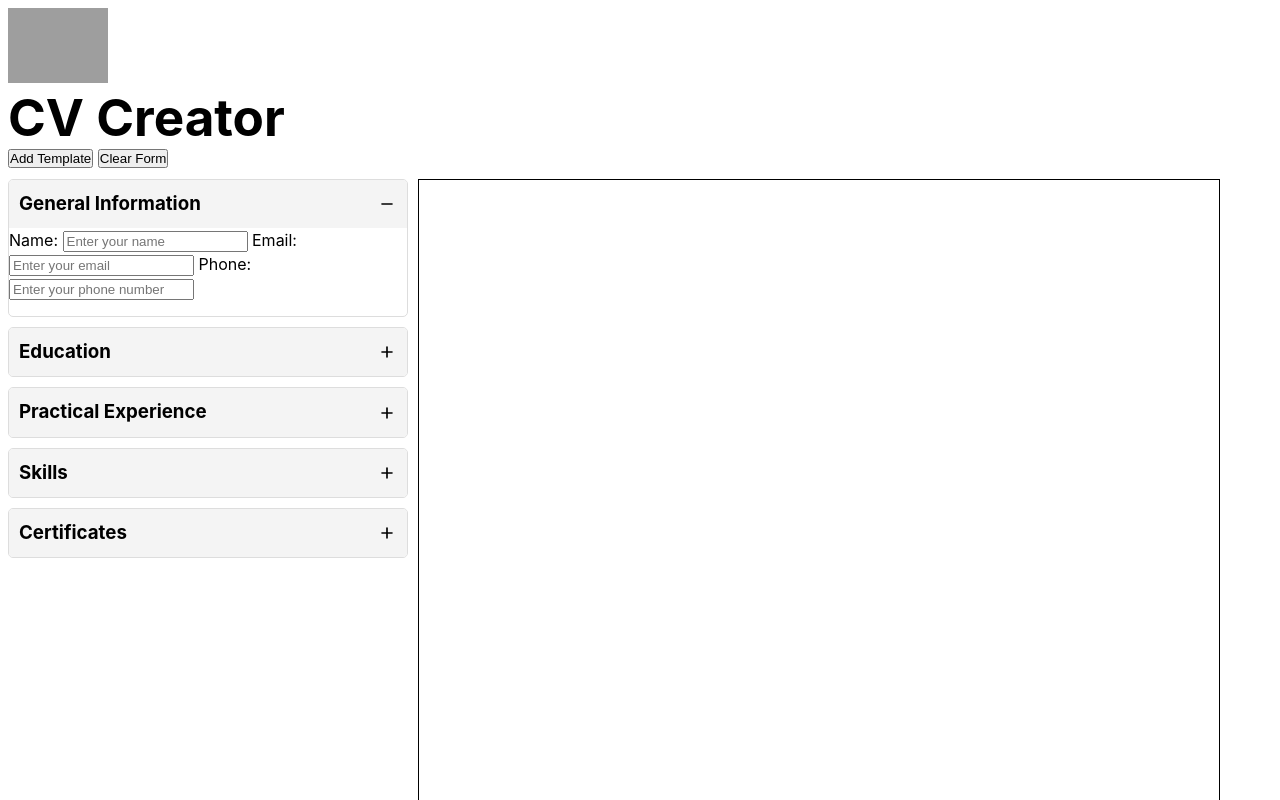
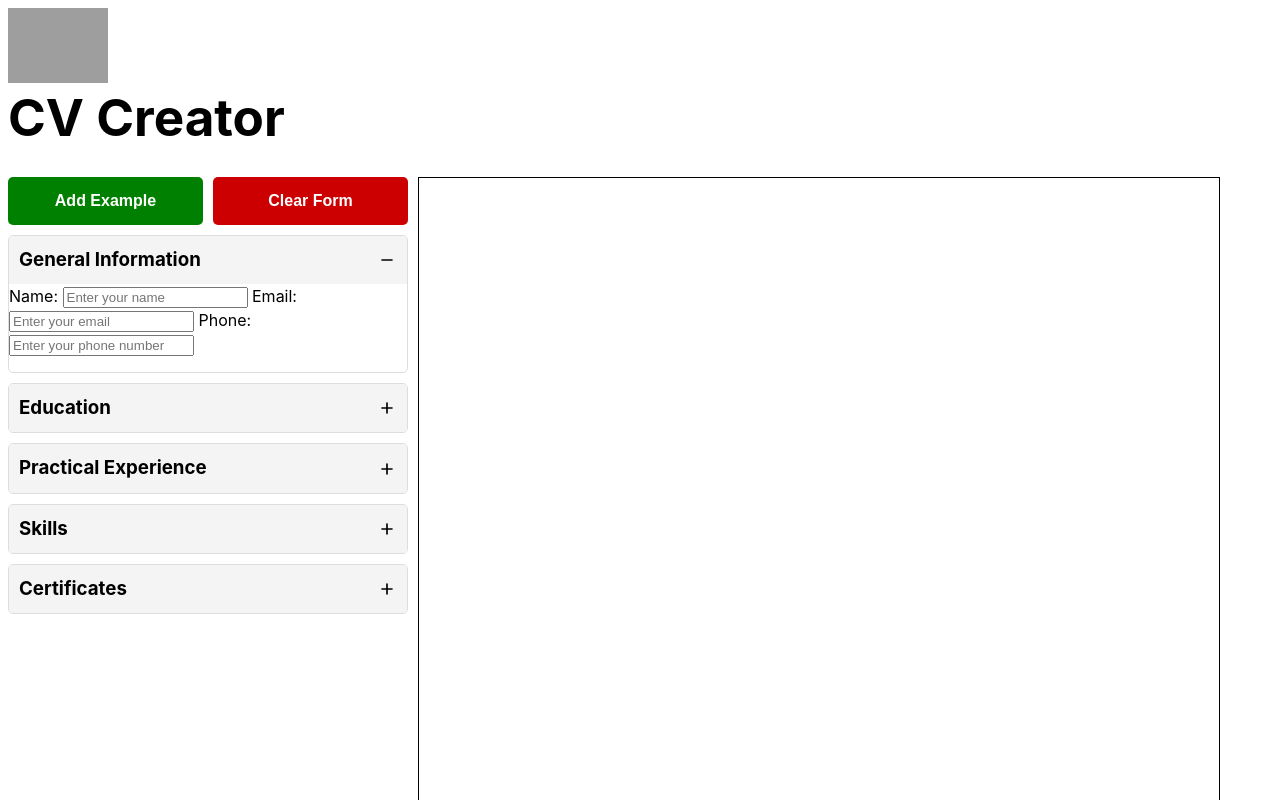
Before and after one commit to ShawnEdgell/CV-Application-3, a Svelte app: page / in a window 1280 px wide. Shown: the top 800 px of the page. Built offline with nearby package versions, Linux system fonts and the light colour scheme; grey boxes are pictures that could not be loaded.

Commit message:
added button styling

```diff
--- a/src/App.svelte
+++ b/src/App.svelte
@@ -77,14 +77,16 @@
   <img id="logo" src={logo} alt="CV Creator Logo">
   <h1>CV Creator</h1>
 
-  <!-- Add Template Button -->
-  <button on:click={addTemplateData}>Add Template</button>
-
-  <!-- Clear Form Button -->
-  <button on:click={clearForm}>Clear Form</button>
-
   <div class="main-container">
     <div class="inputs-container">
+
+      <div class="template-buttons">
+        <!-- Add Template Button -->
+        <button id="add" on:click={addTemplateData}>Add Example</button>
+        <!-- Clear Form Button -->
+        <button id="clear" on:click={clearForm}>Clear Form</button>
+      </div>
+
       <Accordion sectionName="generalInfo">
         <h3 slot="title">General Information</h3>
         <GeneralInfo />
--- a/src/components/Accordion.svelte
+++ b/src/components/Accordion.svelte
@@ -55,6 +55,7 @@
     padding: 10px;
     cursor: pointer;
     display: flex;
+
     align-items: center;
     justify-content: space-between;
     transition: background-color 0.3s ease; /* Smooth background color transition */
--- a/src/styles/general.css
+++ b/src/styles/general.css
@@ -25,7 +25,7 @@
   .main-container {
     display: flex;
     gap: 10px;
-    margin-top: 10px;
+    margin-top: 32px;
   }
 
   h1 {
@@ -66,3 +66,30 @@ ul {
 #logo {
     width: 100px;
 }
+
+.template-buttons {
+  display: flex;
+  gap: 10px;
+  margin-bottom: 10px;
+}
+
+.template-buttons button {
+  width: 100%;
+  height: 48px;
+  font-size: 16px;
+  font-weight: 600;
+}
+
+#add {
+  background-color: #008000;
+  border-radius: 5px;
+  border: none;
+  color: white;
+}
+
+#clear {
+  background-color: #CC0000;
+  border-radius: 5px;
+  border: none;
+  color: white;
+}
```
